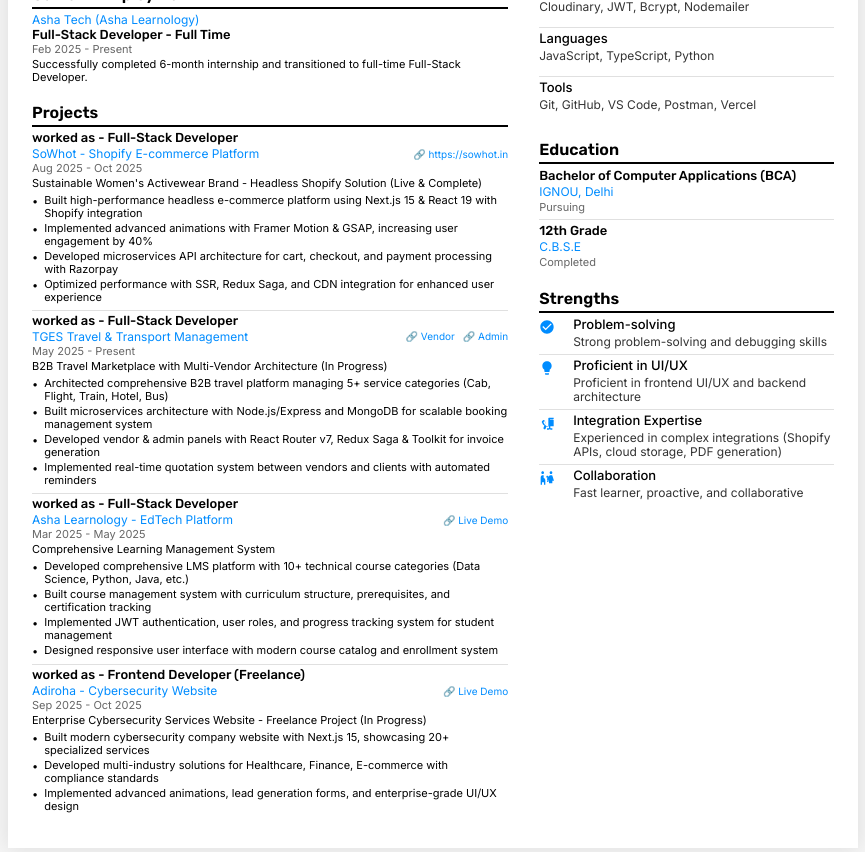
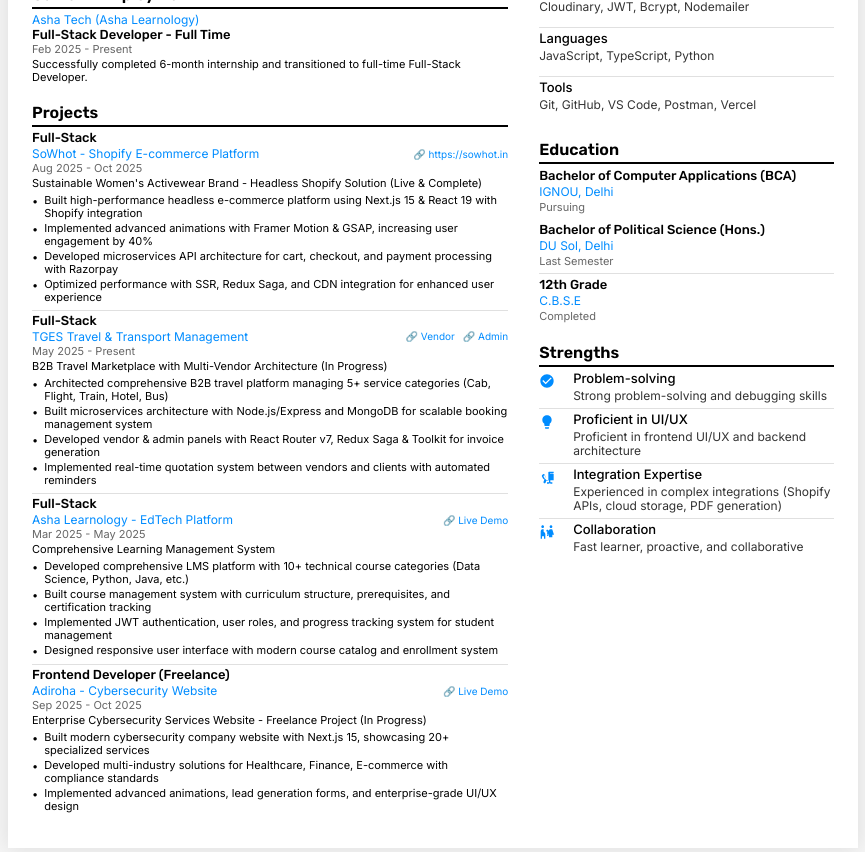
Before and after one commit to Amankanojiya27/Cv-Template, a Next.js app: page / in a window 1280 px wide. Shown: the part 300-1152 px from the top of the page, without its empty margins (207-1072 px from the left). Built offline with nearby package versions, Linux system fonts and the light colour scheme.

Commit message:
feat: Simplify job titles in resume and add education details

```diff
--- a/app/page.tsx
+++ b/app/page.tsx
@@ -300,7 +300,7 @@
               <div className="section-content">
                 {/* Job 1 */}
                 <div className="resume-item">
-                  <div className="job-title">worked as - Full-Stack Developer</div>
+                  <div className="job-title">Full-Stack</div>
                   <div className="company-name-with-link">
                     <div className="company-name">
                       SoWhot - Shopify E-commerce Platform
@@ -358,7 +358,7 @@
 
                 {/* Job 2 */}
                 <div className="resume-item">
-                  <div className="job-title">worked as - Full-Stack Developer</div>
+                  <div className="job-title">Full-Stack</div>
                   <div className="company-name-with-link">
                     <div className="company-name">
                       TGES Travel & Transport Management
@@ -425,7 +425,7 @@
 
                 {/* Job 3 */}
                 <div className="resume-item">
-                  <div className="job-title">worked as - Full-Stack Developer</div>
+                  <div className="job-title">Full-Stack</div>
                   <div className="company-name-with-link">
                     <div className="company-name">
                       Asha Learnology - EdTech Platform
@@ -482,7 +482,7 @@
                 {/* Job 4 */}
                 <div className="resume-item">
                   <div className="job-title">
-                    worked as - Frontend Developer (Freelance)
+                    Frontend Developer (Freelance)
                   </div>
                   <div className="company-name-with-link">
                     <div className="company-name">
@@ -600,6 +600,14 @@
                   <div className="education-school">IGNOU, Delhi</div>
                   <div className="education-date">Pursuing</div>
                 </div>
+                <div className="education-item">
+                  <div className="education-degree">
+                    Bachelor of Political Science (Hons.)
+                    {/* Bachelor of Computer Applications (BCA) */}
+                  </div>
+                  <div className="education-school">DU Sol, Delhi</div>
+                  <div className="education-date">Last Semester</div>
+                </div>
 
                 <div className="item-separator"></div>
 
```
